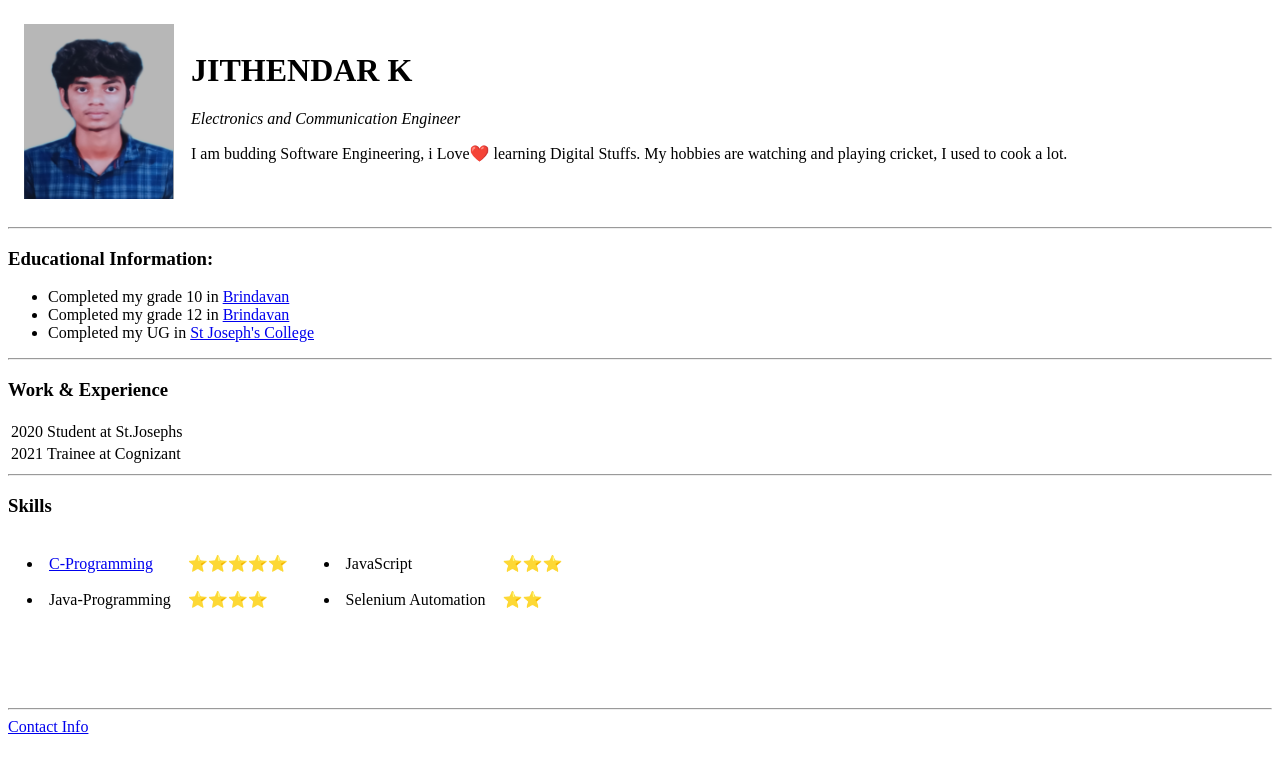
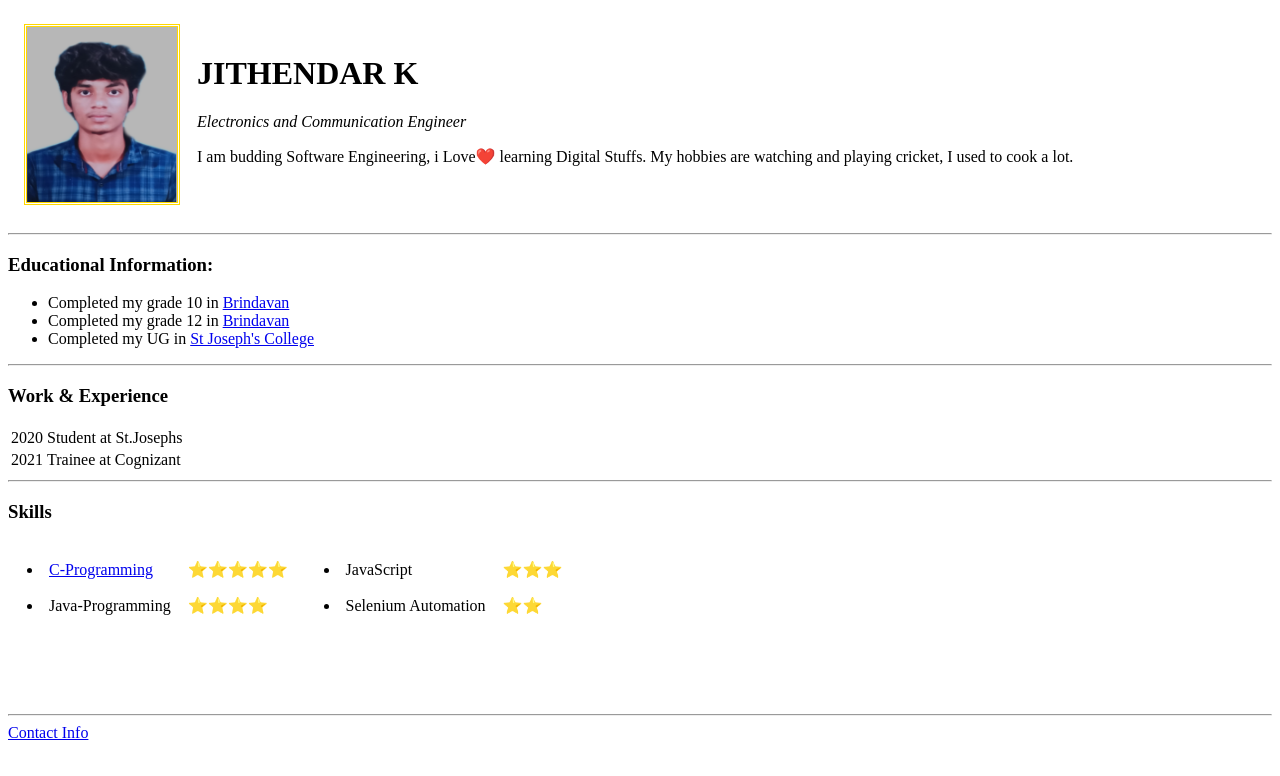
Before and after one commit to Jith02/me, a plain HTML site: page index.html in a window 1280 px wide. Drawn offline with Linux system fonts and the light colour scheme.

Commit message:
Update index.html

```diff
--- a/index.html
+++ b/index.html
@@ -3,11 +3,15 @@
   <head>
     <meta charset="UTF-8" />
     <title>💀Jith's Space</title>
+
+    <link rel="stylesheet" href="css/styles.css">
+
+
   </head>
   <body>
     <table cellspacing="15">
       <tr>
-        <td>  <img src="Photo.png" alt="Jith profile pic" width="150" height="175"></td>
+        <td>  <img src="Photo.png" alt="Jith profile pic" width="150" height="175" style="border-color:gold; border-style: double;"></td>
         <td> <h1><strong>JITHENDAR K</strong></h1>
 
           <p><em> Electronics and Communication Engineer </em></p>
```
